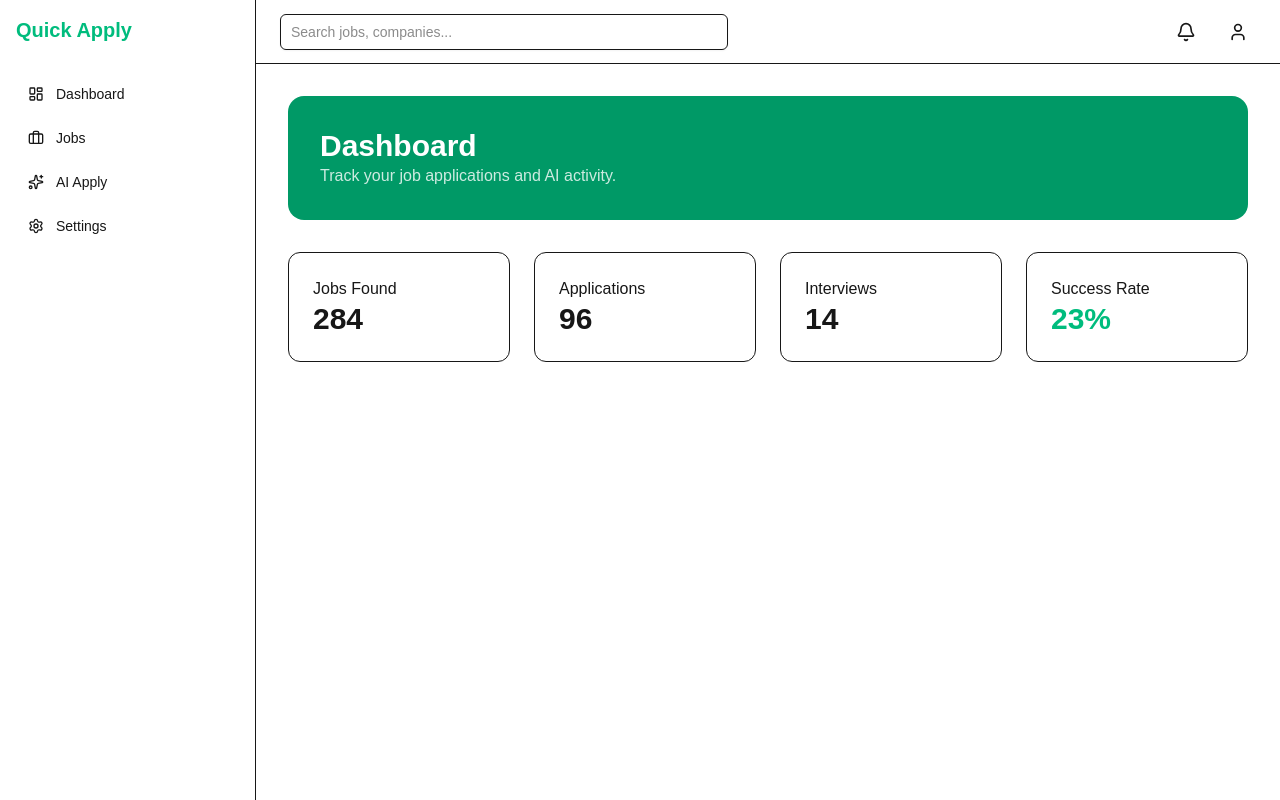
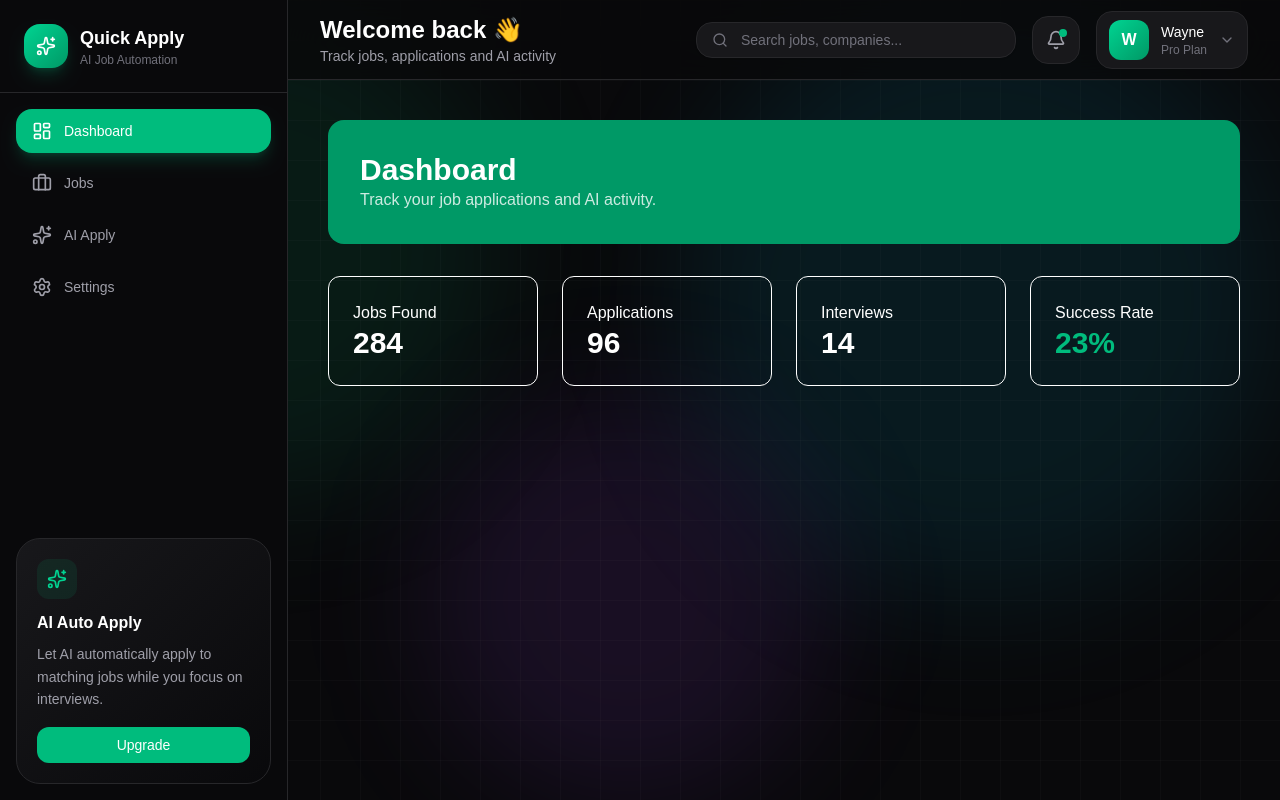
Before and after one commit to HudsonWayne/QyuickApply-2, a Next.js app in the folder apps/web/: page /dashboard in a window 1280 px wide. Built offline with nearby package versions, Linux system fonts and the light colour scheme.

Commit message:
initial commit

```diff
--- a/apps/web/src/app/dashboard/layout.tsx
+++ b/apps/web/src/app/dashboard/layout.tsx
@@ -7,15 +7,38 @@ export default function DashboardLayout({
   children: React.ReactNode;
 }) {
   return (
-    <div className="flex min-h-screen bg-background text-foreground">
-      <Sidebar />
+    <div className="relative min-h-screen overflow-hidden bg-zinc-950 text-white">
+      {/* Background Effects */}
+      <div className="absolute inset-0">
+        <div className="absolute left-0 top-0 h-[500px] w-[500px] rounded-full bg-emerald-500/10 blur-3xl" />
 
-      <div className="flex flex-1 flex-col">
-        <Topbar />
+        <div className="absolute right-0 top-0 h-[600px] w-[600px] rounded-full bg-cyan-500/10 blur-3xl" />
 
-        <main className="flex-1 p-6 md:p-8">
-          {children}
-        </main>
+        <div className="absolute bottom-0 left-1/3 h-[400px] w-[400px] rounded-full bg-purple-500/10 blur-3xl" />
+      </div>
+
+      {/* Grid Overlay */}
+      <div
+        className="
+          absolute
+          inset-0
+          bg-[linear-gradient(rgba(255,255,255,0.02)_1px,transparent_1px),linear-gradient(90deg,rgba(255,255,255,0.02)_1px,transparent_1px)]
+          bg-[size:40px_40px]
+        "
+      />
+
+      <div className="relative flex min-h-screen">
+        <Sidebar />
+
+        <div className="flex flex-1 flex-col">
+          <Topbar />
+
+          <main className="flex-1 overflow-auto p-8 lg:p-10">
+            <div className="mx-auto max-w-7xl">
+              {children}
+            </div>
+          </main>
+        </div>
       </div>
     </div>
   );
--- a/apps/web/src/components/layout/sidebar.tsx
+++ b/apps/web/src/components/layout/sidebar.tsx
@@ -1,41 +1,116 @@
 "use client";
 
 import Link from "next/link";
+import { usePathname } from "next/navigation";
 import { cn } from "@/lib/utils";
-import { LayoutDashboard, Briefcase, Sparkles, Settings } from "lucide-react";
+import {
+  LayoutDashboard,
+  Briefcase,
+  Sparkles,
+  Settings,
+} from "lucide-react";
 
 const items = [
-  { name: "Dashboard", href: "/dashboard", icon: LayoutDashboard },
-  { name: "Jobs", href: "/dashboard/jobs", icon: Briefcase },
-  { name: "AI Apply", href: "/dashboard/ai", icon: Sparkles },
-  { name: "Settings", href: "/dashboard/settings", icon: Settings },
+  {
+    name: "Dashboard",
+    href: "/dashboard",
+    icon: LayoutDashboard,
+  },
+  {
+    name: "Jobs",
+    href: "/dashboard/jobs",
+    icon: Briefcase,
+  },
+  {
+    name: "AI Apply",
+    href: "/dashboard/ai",
+    icon: Sparkles,
+  },
+  {
+    name: "Settings",
+    href: "/dashboard/settings",
+    icon: Settings,
+  },
 ];
 
 export function Sidebar() {
+  const pathname = usePathname();
+
   return (
-    <aside className="hidden md:flex h-screen w-64 flex-col border-r bg-background p-4">
-      <div className="mb-8 text-xl font-bold text-emerald-500">
-        Quick Apply
+    <aside className="hidden md:flex h-screen w-72 flex-col border-r border-zinc-800 bg-zinc-950">
+      {/* Logo */}
+      <div className="border-b border-zinc-800 p-6">
+        <div className="flex items-center gap-3">
+          <div className="flex h-11 w-11 items-center justify-center rounded-2xl bg-gradient-to-br from-emerald-400 to-emerald-600 shadow-lg shadow-emerald-500/20">
+            <Sparkles className="h-5 w-5 text-white" />
+          </div>
+
+          <div>
+            <h1 className="text-lg font-bold text-white">
+              Quick Apply
+            </h1>
+
+            <p className="text-xs text-zinc-500">
+              AI Job Automation
+            </p>
+          </div>
+        </div>
       </div>
 
-      <nav className="flex flex-col gap-2">
+      {/* Navigation */}
+      <nav className="flex flex-1 flex-col gap-2 p-4">
         {items.map((item) => {
           const Icon = item.icon;
+
+          const isActive =
+            pathname === item.href ||
+            pathname.startsWith(`${item.href}/`);
 
           return (
             <Link
               key={item.href}
               href={item.href}
               className={cn(
-                "flex items-center gap-3 rounded-lg px-3 py-2 text-sm hover:bg-muted transition"
+                "group flex items-center gap-3 rounded-2xl px-4 py-3 text-sm font-medium transition-all duration-200",
+                isActive
+                  ? "bg-emerald-500 text-white shadow-lg shadow-emerald-500/20"
+                  : "text-zinc-400 hover:bg-zinc-900 hover:text-white"
               )}
             >
-              <Icon className="h-4 w-4" />
-              {item.name}
+              <Icon
+                className={cn(
+                  "h-5 w-5 transition-transform duration-200",
+                  !isActive && "group-hover:scale-110"
+                )}
+              />
+
+              <span>{item.name}</span>
             </Link>
           );
         })}
       </nav>
+
+      {/* Bottom Card */}
+      <div className="p-4">
+        <div className="rounded-3xl border border-zinc-800 bg-gradient-to-br from-zinc-900 to-zinc-950 p-5">
+          <div className="mb-3 flex h-10 w-10 items-center justify-center rounded-xl bg-emerald-500/10">
+            <Sparkles className="h-5 w-5 text-emerald-400" />
+          </div>
+
+          <h3 className="font-semibold text-white">
+            AI Auto Apply
+          </h3>
+
+          <p className="mt-2 text-sm leading-relaxed text-zinc-400">
+            Let AI automatically apply to matching jobs while
+            you focus on interviews.
+          </p>
+
+          <button className="mt-4 w-full rounded-xl bg-emerald-500 px-4 py-2 text-sm font-medium text-white transition hover:bg-emerald-400">
+            Upgrade
+          </button>
+        </div>
+      </div>
     </aside>
   );
 }
--- a/apps/web/src/components/layout/topbar.tsx
+++ b/apps/web/src/components/layout/topbar.tsx
@@ -1,22 +1,123 @@
 "use client";
 
+import { Bell, Search, ChevronDown } from "lucide-react";
 import { Input } from "@/components/ui/input";
-import { Bell, User } from "lucide-react";
 
 export function Topbar() {
   return (
-    <header className="flex h-16 items-center justify-between border-b px-6">
-      <div className="w-full max-w-md">
-        <Input placeholder="Search jobs, companies..." />
+    <header className="sticky top-0 z-50 flex h-20 items-center justify-between border-b border-zinc-800 bg-zinc-950/80 px-8 backdrop-blur-xl">
+      {/* Left */}
+      <div>
+        <h1 className="text-2xl font-bold text-white">
+          Welcome back 👋
+        </h1>
+
+        <p className="text-sm text-zinc-400">
+          Track jobs, applications and AI activity
+        </p>
       </div>
 
+      {/* Right */}
       <div className="flex items-center gap-4">
-        <button className="rounded-full p-2 hover:bg-muted">
+        {/* Search */}
+        <div className="relative hidden lg:block">
+          <Search className="absolute left-4 top-1/2 h-4 w-4 -translate-y-1/2 text-zinc-500" />
+
+          <Input
+            placeholder="Search jobs, companies..."
+            className="
+              w-80
+              rounded-2xl
+              border-zinc-800
+              bg-zinc-900
+              pl-11
+              text-white
+              placeholder:text-zinc-500
+              focus:border-emerald-500
+              focus:ring-emerald-500/20
+            "
+          />
+        </div>
+
+        {/* Notifications */}
+        <button
+          className="
+            relative
+            flex
+            h-12
+            w-12
+            items-center
+            justify-center
+            rounded-2xl
+            border
+            border-zinc-800
+            bg-zinc-900
+            text-zinc-400
+            transition-all
+            hover:border-emerald-500/40
+            hover:text-white
+          "
+        >
           <Bell className="h-5 w-5" />
+
+          <span
+            className="
+              absolute
+              right-3
+              top-3
+              h-2
+              w-2
+              rounded-full
+              bg-emerald-500
+            "
+          />
         </button>
 
-        <button className="rounded-full p-2 hover:bg-muted">
-          <User className="h-5 w-5" />
+        {/* User */}
+        <button
+          className="
+            flex
+            items-center
+            gap-3
+            rounded-2xl
+            border
+            border-zinc-800
+            bg-zinc-900
+            px-3
+            py-2
+            transition-all
+            hover:border-zinc-700
+          "
+        >
+          <div
+            className="
+              flex
+              h-10
+              w-10
+              items-center
+              justify-center
+              rounded-xl
+              bg-gradient-to-br
+              from-emerald-400
+              to-emerald-600
+              font-semibold
+              text-white
+            "
+          >
+            W
+          </div>
+
+          <div className="hidden text-left md:block">
+            <p className="text-sm font-medium text-white">
+              Wayne
+            </p>
+
+            <p className="text-xs text-zinc-500">
+              Pro Plan
+            </p>
+          </div>
+
+          <ChevronDown className="h-4 w-4 text-zinc-500" />
         </button>
       </div>
     </header>
```
